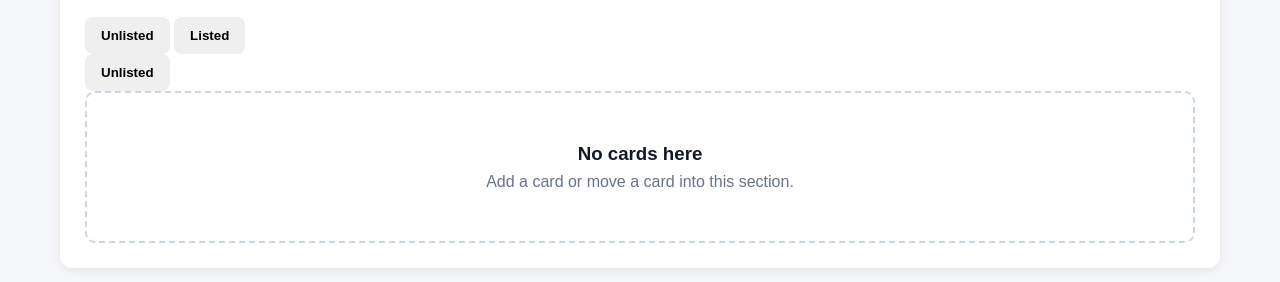
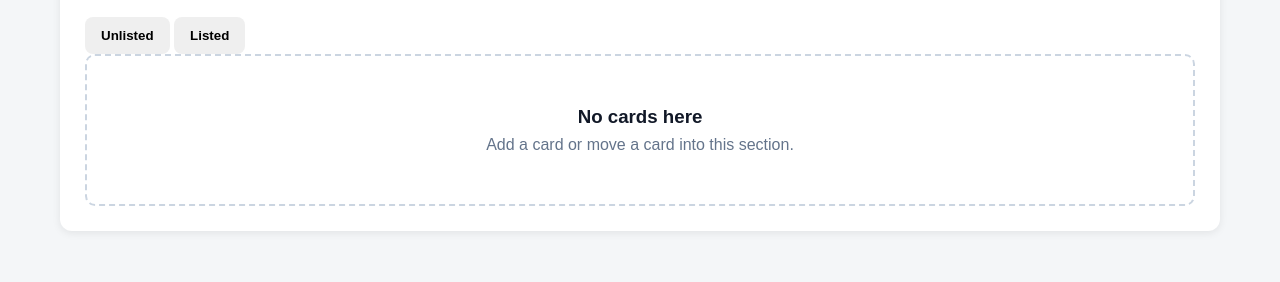
Before and after one commit to cilantropersonal90210-ops/card-profit-tracker, a plain HTML site: page index.html in a window 1280 px wide. Shown: the part 472-754 px from the top of the page. Drawn offline with Linux system fonts and the light colour scheme.

Commit message:
index.html

```diff
--- a/index.html
+++ b/index.html
@@ -66,11 +66,6 @@
     </button>
 </div>
 
-<div class="inventory-tabs">
-    <button id="unlistedTab" class="inventory-tab active">
-        Unlisted
-    </button>
-
 <div id="cardList">
 
 <div id="cardList">
```
